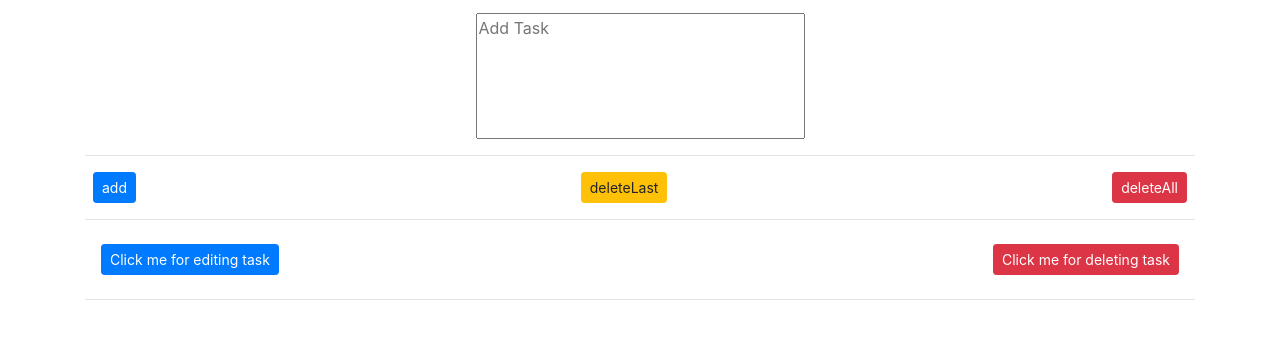
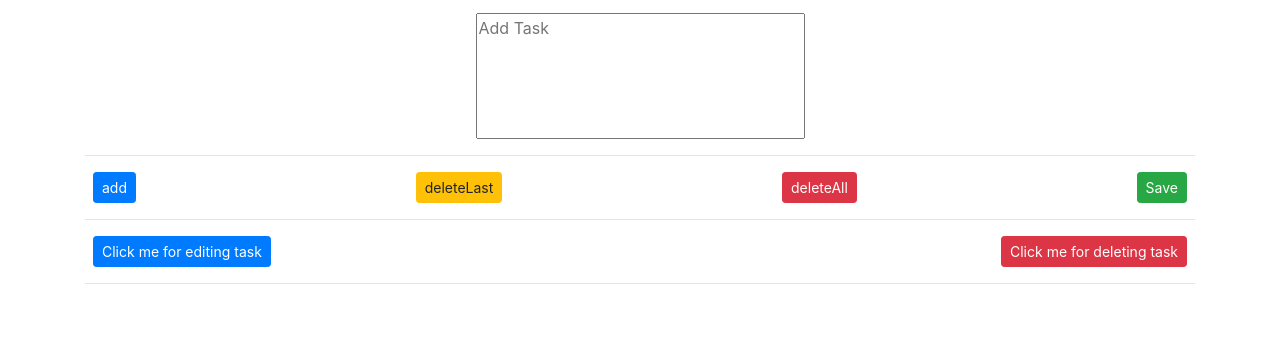
Before and after one commit to Bhavesh-Pawar/To-Do-List, a plain HTML site: page index.html in a window 1280 px wide. Shown: the part 37-376 px from the top of the page. Drawn offline with Linux system fonts and the light colour scheme.

Commit message:
Update index.html

```diff
--- a/index.html
+++ b/index.html
@@ -16,6 +16,7 @@
 
         $(document).ready(function()
         {
+            $('#addFruit').html(localStorage.getItem("todo"));
             $('#change').hide();
             $('#deleteChange').toggle();
             $('#add').click(function()
@@ -58,6 +59,11 @@
             {
                 $('#deleteChange').slideToggle();
             });
+            $('#saveAll').click(function()
+            {
+            localStorage.setItem("todo",document.getElementById('addFruit').innerHTML);
+            document.getElementById('addFruit').innerHTML= localStorage.getItem("todo");
+            });
         });
 
     </script>
@@ -75,11 +81,12 @@
                 <button id="add" class="btn btn-sm btn-primary">add</button>
                 <button id="deleteLast"  class="btn btn-sm btn-warning">deleteLast</button>
                 <button id="deleteAll"  class="btn btn-sm btn-danger">deleteAll</button>
+                <button id="saveAll"  class="btn btn-sm btn-success">Save</button>
         </div>
         <hr>
         <div class="row justify-content-between m-2">
-            <button id="showEdit" class="btn btn-sm btn-primary m-2">Click me for editing task</button>
-            <button id="showDelete" class="btn btn-sm btn-danger m-2">Click me for deleting task</button>
+            <button id="showEdit" class="btn btn-sm btn-primary">Click me for editing task</button>
+            <button id="showDelete" class="btn btn-sm btn-danger">Click me for deleting task</button>
         </div>
         <div id="change" class="row justify-content-between m-2">
             <textarea class="m-2" name="text1" placeholder="Enter task no. to be edited" id="serial" cols="30" rows="1"></textarea>
```
